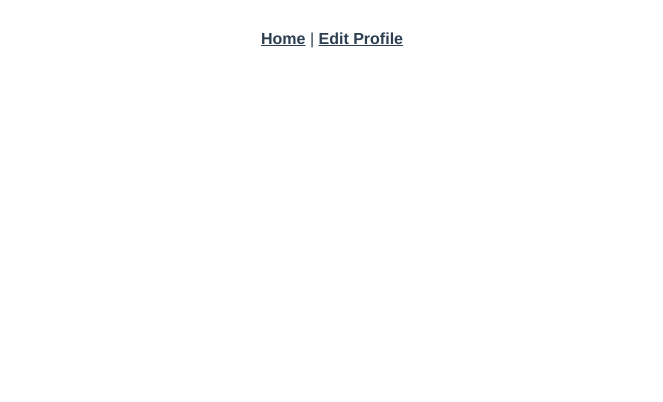
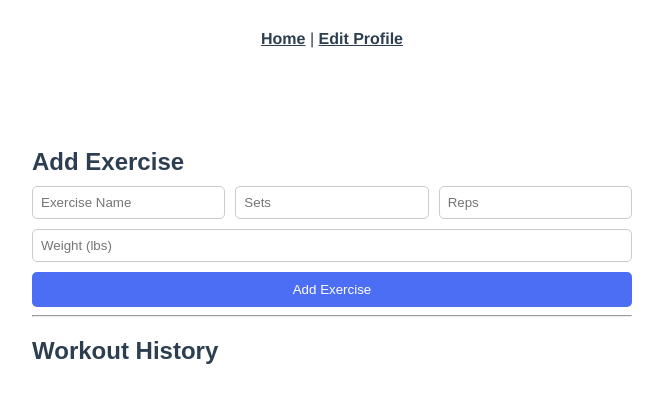
Before and after one commit to MattKeuning/371-class-project, a Vue app in the folder frontend/: page /home in a window 1280 px wide. Before the commit this address had no page. Shown: the top 402 px of the page, without its empty margins (308-971 px from the left). Built offline with nearby package versions, Linux system fonts and the light colour scheme.

Commit message:
added home functionality

```diff
--- a/frontend/src/Home.vue
+++ b/frontend/src/Home.vue
@@ -1,33 +1,193 @@
+<script setup>
+import { ref } from "vue";
+
+const workouts = ref([]);
+
+const exerciseName = ref("");
+const sets = ref("");
+const reps = ref("");
+const weight = ref("");
+
+const currentWorkout = ref(null);
+
+function ensureWorkout() {
+  if (!currentWorkout.value) {
+    currentWorkout.value = {
+      id: Date.now(),
+      name: "Workout",
+      date: new Date().toLocaleDateString(),
+      exercises: [],
+      expanded: true
+    };
+    workouts.value.unshift(currentWorkout.value);
+  }
+}
+
+function addExercise() {
+  if (!exerciseName.value.trim()) return;
+
+  ensureWorkout();
+
+  currentWorkout.value.exercises.push({
+    id: Date.now(),
+    name: exerciseName.value,
+    sets: sets.value,
+    reps: reps.value,
+    weight: weight.value
+  });
+
+  exerciseName.value = "";
+  sets.value = "";
+  reps.value = "";
+  weight.value = "";
+}
+
+function toggleWorkout(workout) {
+  workout.expanded = !workout.expanded;
+}
+
+function renameWorkout(workout, event) {
+  workout.name = event.target.value;
+}
+</script>
+
+
 <template>
-  <div class="App">
-    <header class="App-header">
-    </header>
+  <div class="container">
+    <!-- Add Exercise Section -->
+    <section class="add-section">
+      <h2>Add Exercise</h2>
+
+      <div class="inputs">
+        <input v-model="exerciseName" placeholder="Exercise Name" />
+        <input v-model="sets" placeholder="Sets" type="number" />
+        <input v-model="reps" placeholder="Reps" type="number" />
+        <input v-model="weight" placeholder="Weight (lbs)" type="number" />
+      </div>
+
+      <button @click="addExercise" class="btn">Add Exercise</button>
+    </section>
+
+    <hr />
+
+    <!-- Workout History -->
+    <section class="history-section">
+      <h2>Workout History</h2>
+
+      <div v-for="workout in workouts" :key="workout.id" class="workout">
+        <div class="workout-header" @click="toggleWorkout(workout)">
+
+          <input
+            class="workout-name"
+            :value="workout.name"
+            @input="renameWorkout(workout, $event)"
+          />
+
+          <span class="date">{{ workout.date }}</span>
+          <span class="arrow">{{ workout.expanded ? "▲" : "▼" }}</span>
+        </div>
+
+        <div v-if="workout.expanded" class="exercise-list">
+          <div
+            v-for="exercise in workout.exercises"
+            :key="exercise.id"
+            class="exercise"
+          >
+            <strong>{{ exercise.name }}</strong> —
+            {{ exercise.sets }} × {{ exercise.reps }} @ {{ exercise.weight }} lbs
+          </div>
+        </div>
+      </div>
+    </section>
   </div>
 </template>
 
-<script setup>
-import logo from './logo.svg'
-</script>
 
 <style scoped>
-.App {
-  text-align: center;
+.container {
+  max-width: 600px;
+  margin: 40px auto;
+  padding: 10px;
+  font-family: sans-serif;
 }
 
-
-.App-header {
-  background-color: #282c34;
-  min-height: 100vh;
-  display: flex;
-  flex-direction: column;
-  align-items: center;
-  justify-content: center;
-  font-size: calc(10px + 2vmin);
-  color: white;
+h2 {
+  text-align: left;
+  margin-bottom: 10px;
 }
 
-.App-link {
-  color: #61dafb;
+.inputs {
+  display: flex;
+  flex-wrap: wrap;
+  gap: 10px;
 }
 
+input {
+  padding: 8px;
+  flex: 1;
+  min-width: 130px;
+  border: 1px solid #ccc;
+  border-radius: 5px;
+}
+
+.btn {
+  margin-top: 10px;
+  background: #4c6ef5;
+  color: white;
+  padding: 10px;
+  width: 100%;
+  border: none;
+  border-radius: 5px;
+  cursor: pointer;
+}
+
+.btn:hover {
+  background: #3b5bdb;
+}
+
+.workout {
+  background: #f4f4f4;
+  padding: 12px;
+  border-radius: 8px;
+  margin-top: 15px;
+}
+
+.workout-header {
+  display: flex;
+  justify-content: space-between;
+  align-items: center;
+  cursor: pointer;
+}
+
+.workout-name {
+  border: none;
+  background: none;
+  font-weight: bold;
+  font-size: 1.1em;
+  width: 50%;
+}
+
+.workout-name:focus {
+  outline: 1px solid #ccc;
+  background: #fff;
+}
+
+.date {
+  font-size: 0.9em;
+  color: #666;
+}
+
+.exercise-list {
+  margin-top: 10px;
+}
+
+.exercise {
+  padding: 5px 0;
+  border-bottom: 1px solid #ddd;
+}
+
+.arrow {
+  font-size: 18px;
+  padding-left: 10px;
+}
 </style>
--- a/frontend/src/router.js
+++ b/frontend/src/router.js
@@ -6,6 +6,7 @@ import Login from './Login.vue'
 const routes = [
   { path: '/', redirect: '/auth' },
   { path: '/auth', component: Login },
+  { path: '/home', component: Home },
   { path: '/profile/edit', component: ProfileEdit }
 ]
 
```
